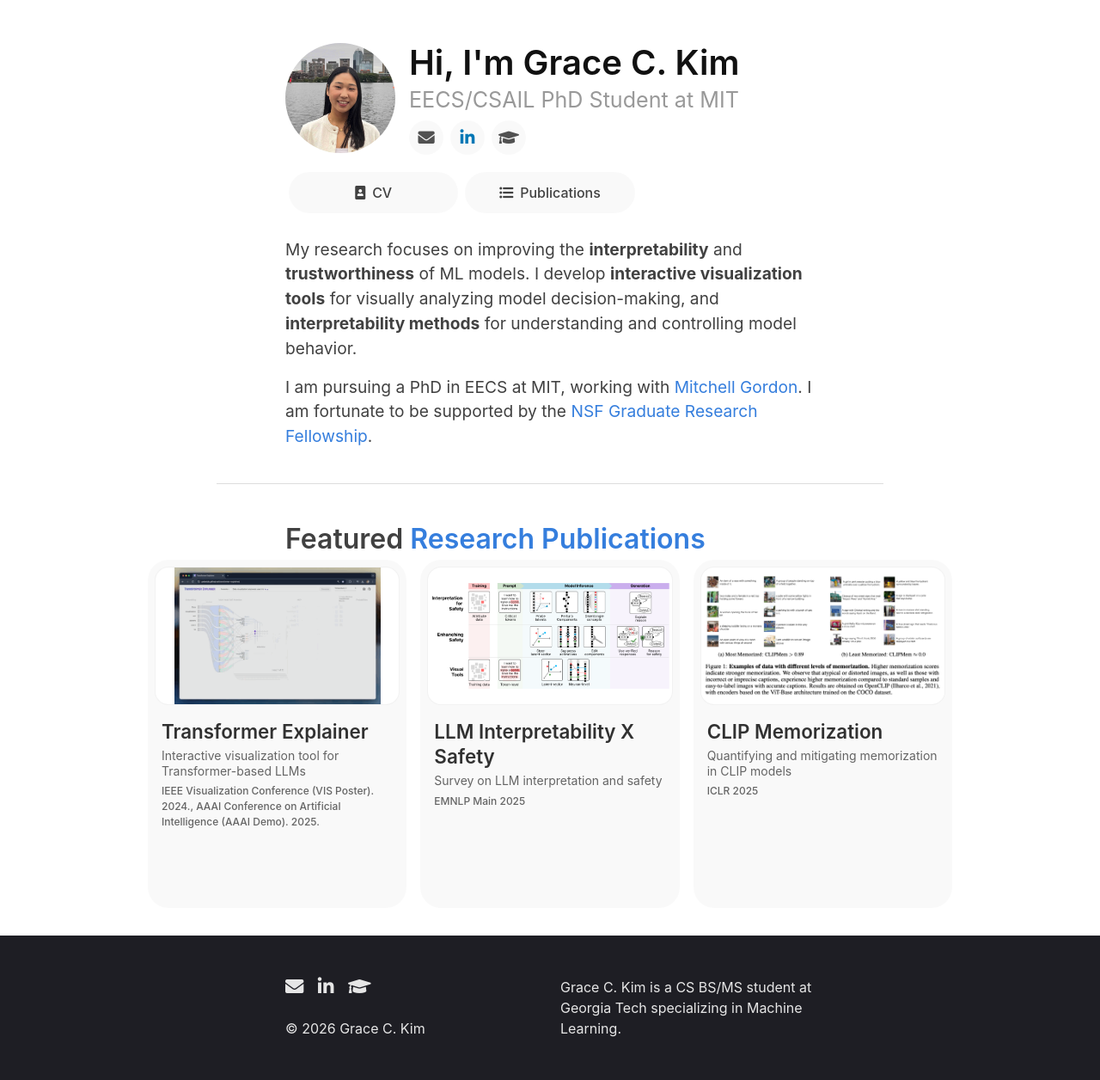
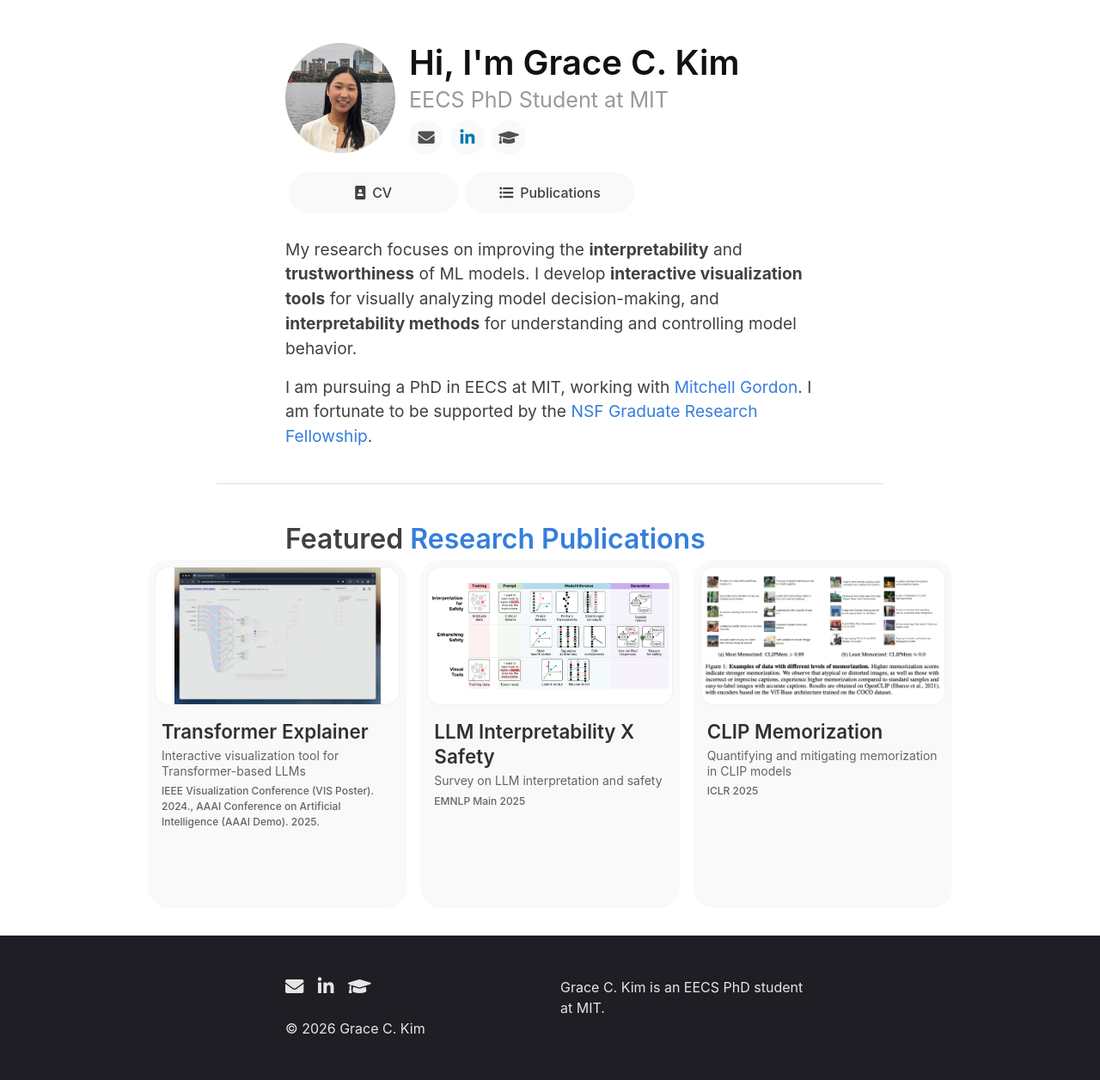
Before and after one commit to gracekimcy/gracekimcy.github.io, a Jekyll site: the page built from index.md, in a window 1280 px wide. Shown: the whole page at 86% size. Built offline with Jekyll 4.4.1, drawn with Linux system fonts in a browser that asks for light colours; nearby versions of some CDN libraries; some web fonts are replaced.

Commit message:
fix website for phd

```diff
--- a/_config.yml
+++ b/_config.yml
@@ -1,5 +1,5 @@
 title: Grace C. Kim
-tagline: CS BS/MS Student at Georgia Tech
+tagline: EECS PhD Student at Georgia Tech
 url: https://gracekimcy.github.io
 baseurl: ""
 # gems: [jekyll-paginate]
--- a/_includes/footer.html
+++ b/_includes/footer.html
@@ -11,6 +11,6 @@
 		&copy; <time datetime="{{ site.time | date: "%B %-d, %Y" }}">{{ site.time | date: '%Y' }}</time> Grace C. Kim
 	</div>
 	<div id="footer-right">
-		Grace C. Kim is a CS BS/MS student at Georgia Tech specializing in Machine Learning.
+		Grace C. Kim is an EECS PhD student at MIT.
 	</div>
 </footer>
--- a/index.md
+++ b/index.md
@@ -9,7 +9,7 @@ title: Home
 			<img id="intro-image" src="/images/portrait.jpg"></div>
 		<div id="intro-title-text-wrapper">
 			<h1 id="intro-title">Hi, I'm Grace C. Kim</h1>
-			<div id="intro-subtitle">EECS/CSAIL PhD Student at MIT</div>
+			<div id="intro-subtitle">EECS PhD Student at MIT</div>
 			<div id="intro-title-socials">
 				{% for link in site.data.social-links %}
 					{% if link.on-homepage == true %}
```
Also changed, not shown: _posts/papers/2024-08-08-transformer-explainer.md (+1 -1 lines), cv.md (+1 -1 lines), README.md.
